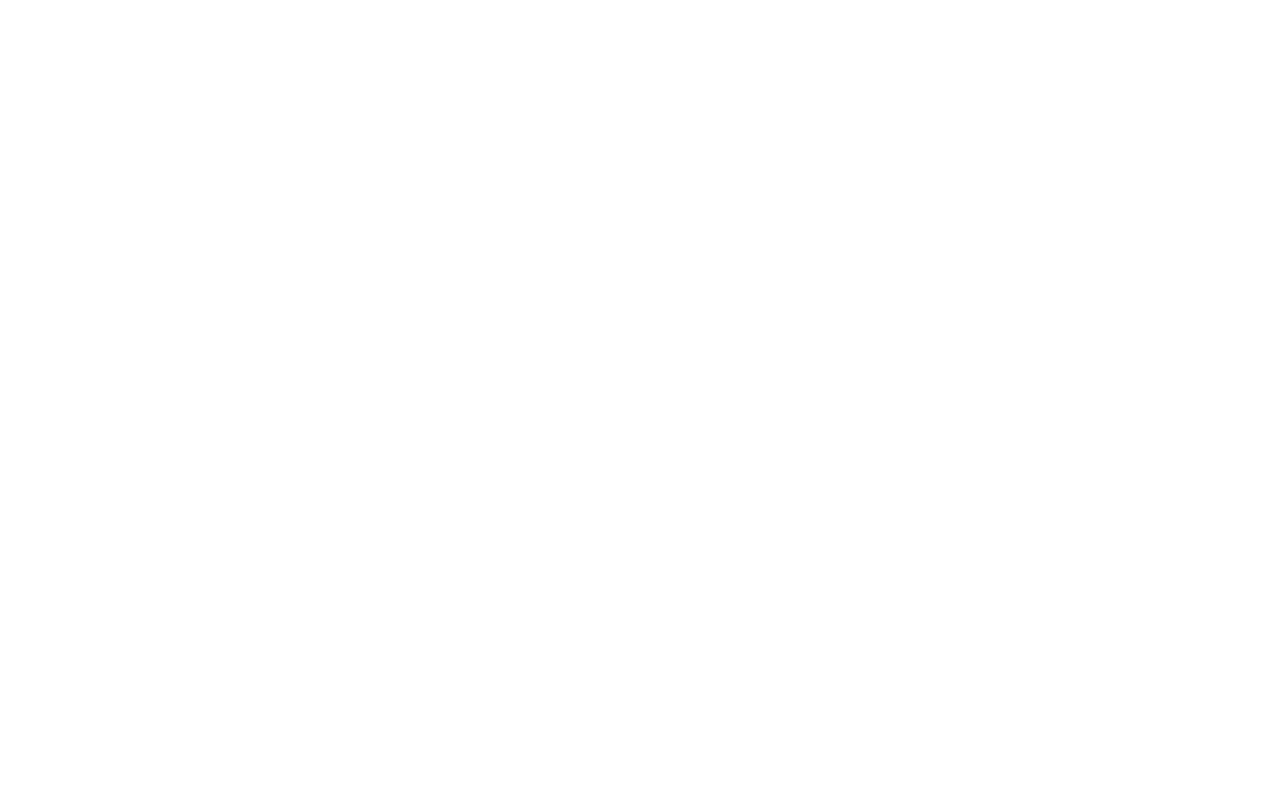
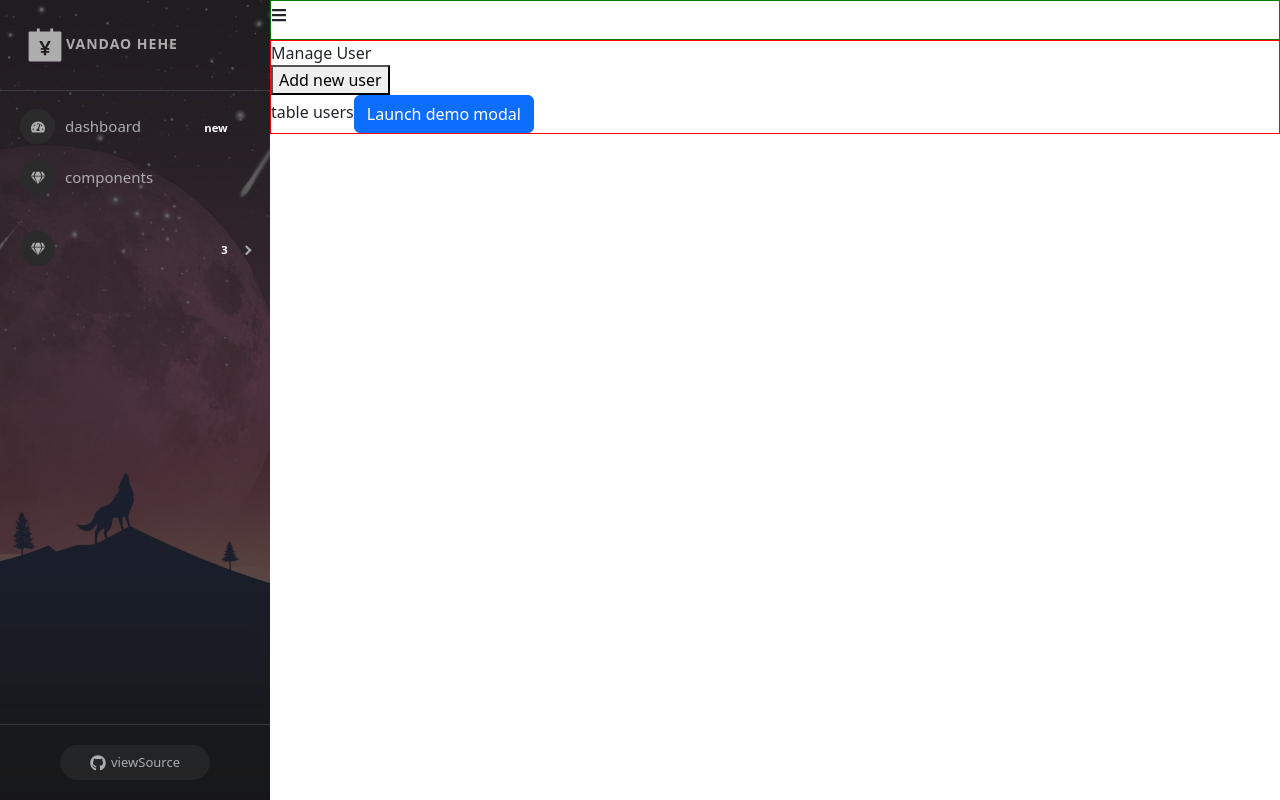
Before and after one commit to VuVanDao/ReactHook, a React (Create React App) app: page /admins/manage-users in a window 1280 px wide. Before the commit this address had no page. Built offline with nearby package versions, Linux system fonts and the light colour scheme.

Commit message:
create-modal

```diff
--- a/package.json
+++ b/package.json
@@ -6,13 +6,19 @@
     "@testing-library/jest-dom": "5.16.4",
     "@testing-library/react": "13.3.0",
     "@testing-library/user-event": "13.5.0",
+    "axios": "0.27.2",
     "bootstrap": "^5.3.3",
     "react": "18.2.0",
     "react-bootstrap": "2.4.0",
     "react-dom": "18.2.0",
+    "react-icons": "4.4.0",
+    "react-intl": "^6.8.1",
+    "react-paginate": "8.1.3",
+    "react-pro-sidebar": "0.7.1",
     "react-redux": "8.0.1",
     "react-router-dom": "6.3.0",
     "react-scripts": "5.0.1",
+    "react-toastify": "9.0.7",
     "redux": "4.2.0",
     "redux-devtools-extension": "2.13.9",
     "redux-thunk": "2.4.1",
--- /dev/null
+++ b/src/components/Admins/Content/DashBoard.js
@@ -0,0 +1,4 @@
+const DashBoard = (props) => {
+  return <div>DashBoard</div>;
+};
+export default DashBoard;
--- /dev/null
+++ b/src/components/Admins/Content/ManageUser.js
@@ -0,0 +1,19 @@
+import ModalCreateUser from "./ModalCreateUser";
+
+const ManageUser = (props) => {
+  return (
+    <div className="manage-user-container">
+      <div className="title">Manage User</div>
+      <div className="users-content">
+        <div>
+          <button>Add new user</button>
+        </div>
+        <div>
+          table users
+          <ModalCreateUser />
+        </div>
+      </div>
+    </div>
+  );
+};
+export default ManageUser;
--- /dev/null
+++ b/src/components/Admins/Content/ModalCreateUser.js
@@ -0,0 +1,70 @@
+import { useState } from "react";
+import Button from "react-bootstrap/Button";
+import Modal from "react-bootstrap/Modal";
+
+const ModalCreateUser = () => {
+  const [show, setShow] = useState(false);
+
+  const handleClose = () => setShow(false);
+  const handleShow = () => setShow(true);
+
+  return (
+    <>
+      <Button variant="primary" onClick={handleShow}>
+        Launch demo modal
+      </Button>
+
+      <Modal show={show} onHide={handleClose} size="xl" backdrop="static">
+        <Modal.Header closeButton>
+          <Modal.Title>Add new user</Modal.Title>
+        </Modal.Header>
+        <Modal.Body>
+          <form className="row g-3">
+            <div className="col-md-6">
+              <label className="form-label">Email</label>
+              <input type="email" className="form-control" />
+            </div>
+            <div className="col-md-6">
+              <label className="form-label">Password</label>
+              <input type="password" className="form-control" />
+            </div>
+
+            <div className="col-md-6">
+              <label className="form-label">UserName</label>
+              <input type="text" className="form-control" />
+            </div>
+            <div className="col-md-4">
+              <label className="form-label">Role</label>
+              <select id="inputState" className="form-select">
+                <option selected value="USER">
+                  USER...
+                </option>
+                <option value="ADMIN">ADMIN...</option>
+                <option>...</option>
+              </select>
+            </div>
+
+            <div className="col-12">
+              <div className="form-check">
+                <input className="form-check-input" type="checkbox" />
+                <label className="form-check-label">Check me out</label>
+              </div>
+            </div>
+            <div className="col-md-12">
+              <label className="form-label">Image</label>
+            </div>
+          </form>
+        </Modal.Body>
+        <Modal.Footer>
+          <Button variant="secondary" onClick={handleClose}>
+            Close
+          </Button>
+          <Button variant="primary" onClick={handleClose}>
+            Save
+          </Button>
+        </Modal.Footer>
+      </Modal>
+    </>
+  );
+};
+export default ModalCreateUser;
--- /dev/null
+++ b/src/components/Admins/SideBar.js
@@ -0,0 +1,110 @@
+import React from "react";
+import { useIntl } from "react-intl";
+import { Link } from "react-router-dom";
+import {
+  ProSidebar,
+  Menu,
+  MenuItem,
+  SubMenu,
+  SidebarHeader,
+  SidebarFooter,
+  SidebarContent,
+} from "react-pro-sidebar";
+import {
+  FaTachometerAlt,
+  FaGem,
+  FaList,
+  FaGithub,
+  FaRegLaughWink,
+  FaHeart,
+} from "react-icons/fa";
+import sidebarBg from "../../assets/bg2.jpg";
+import "react-pro-sidebar/dist/css/styles.css";
+import { AiFillAccountBook } from "react-icons/ai";
+import "./SideBar.scss";
+const SideBar = ({ image, collapsed, toggled, handleToggleSidebar }) => {
+  return (
+    <>
+      <ProSidebar
+        image={sidebarBg}
+        // rtl={rtl}
+        collapsed={collapsed}
+        toggled={toggled}
+        breakPoint="md"
+        onToggle={handleToggleSidebar}
+      >
+        <SidebarHeader>
+          <div
+            style={{
+              padding: "24px",
+              textTransform: "uppercase",
+              fontWeight: "bold",
+              fontSize: 14,
+              letterSpacing: "1px",
+              overflow: "hidden",
+              textOverflow: "ellipsis",
+              whiteSpace: "nowrap",
+            }}
+          >
+            <AiFillAccountBook size={"3em"} />
+            VanDao HeHe
+          </div>
+        </SidebarHeader>
+
+        <SidebarContent>
+          <Menu iconShape="circle">
+            <MenuItem
+              icon={<FaTachometerAlt />}
+              suffix={<span className="badge red">new</span>}
+            >
+              dashboard
+              <Link to="/admins" />
+            </MenuItem>
+            <MenuItem icon={<FaGem />}>components</MenuItem>
+          </Menu>
+          <Menu iconShape="circle">
+            <SubMenu
+              suffix={<span className="badge yellow">3</span>}
+              withSuffix
+              icon={<FaGem />}
+            >
+              <MenuItem>
+                Quản lí User <Link to="/admins/manage-users" />
+              </MenuItem>
+              <MenuItem> Quản lí Bài Quiz</MenuItem>
+              <MenuItem> Quản lí Câu hỏi</MenuItem>
+            </SubMenu>
+          </Menu>
+        </SidebarContent>
+
+        <SidebarFooter style={{ textAlign: "center" }}>
+          <div
+            className="sidebar-btn-wrapper"
+            style={{
+              padding: "20px 24px",
+            }}
+          >
+            <a
+              href="https://github.com/VuVanDao"
+              target="_blank"
+              className="sidebar-btn"
+              rel="noopener noreferrer"
+            >
+              <FaGithub />
+              <span
+                style={{
+                  whiteSpace: "nowrap",
+                  textOverflow: "ellipsis",
+                  overflow: "hidden",
+                }}
+              >
+                viewSource
+              </span>
+            </a>
+          </div>
+        </SidebarFooter>
+      </ProSidebar>
+    </>
+  );
+};
+export default SideBar;
--- /dev/null
+++ b/src/components/Admins/SideBar.scss
@@ -0,0 +1,29 @@
+$highlight-color: #dee2ec;
+.sidebar-btn-wrapper {
+  display: flex;
+  align-items: center;
+  justify-content: center;
+  .sidebar-btn {
+    transition: width 0.3s;
+    width: 150px;
+    padding: 1px 15px;
+    border-radius: 40px;
+    background: rgba(255, 255, 255, 0.05);
+    color: #adadad;
+    text-decoration: none;
+    margin: 0 auto;
+    height: 35px;
+    display: flex;
+    align-items: center;
+    justify-content: center;
+    text-overflow: ellipsis;
+    overflow: hidden;
+    span {
+      margin-left: 5px;
+      font-size: 13px;
+    }
+    &:hover {
+      color: $highlight-color;
+    }
+  }
+}
--- a/src/components/Admins/admin.js
+++ b/src/components/Admins/admin.js
@@ -1,4 +1,26 @@
+import { useState } from "react";
+import SideBar from "./SideBar";
+import "./admin.scss";
+import { FaHeart, FaBars } from "react-icons/fa";
+import { Link, Outlet } from "react-router-dom";
+
 const Admin = () => {
-  return <div>Admin components</div>;
+  const [collapsed, setCollapsed] = useState(false);
+
+  return (
+    <div className="admin-container">
+      <div className="admin-sidebar">
+        <SideBar collapsed={collapsed} />
+      </div>
+      <div className="admin-content">
+        <div className="admin-header">
+          <FaBars onClick={() => setCollapsed(!collapsed)} />
+        </div>
+        <div className="admin-main">
+          <Outlet />
+        </div>
+      </div>
+    </div>
+  );
 };
 export default Admin;
--- /dev/null
+++ b/src/components/Admins/admin.scss
@@ -0,0 +1,21 @@
+.admin-container {
+  display: flex;
+  .admin-sidebar {
+    .pro-sidebar {
+      height: 100vh !important;
+    }
+  }
+  .admin-content {
+    width: 100%;
+    .admin-header {
+      height: 40px;
+      border: 1px solid green;
+    }
+    .admin-main {
+      border: 1px solid red;
+    }
+  }
+}
+.pro-sidebar {
+  height: 100vh;
+}
--- a/src/index.js
+++ b/src/index.js
@@ -9,6 +9,8 @@
 import User from "./components/Users/user";
 import Admin from "./components/Admins/admin";
 import HomePage from "./components/Home/HomePage";
+import ManageUser from "./components/Admins/Content/ManageUser";
+import DashBoard from "./components/Admins/Content/DashBoard";
 const root = ReactDOM.createRoot(document.getElementById("root"));
 root.render(
   <Provider store={store}>
@@ -18,7 +20,10 @@
           <Route path="/" element={<App />}>
             <Route index element={<HomePage />} />
             <Route path="users" element={<User />} />
-            <Route path="admins" element={<Admin />} />
+          </Route>
+          <Route path="admins" element={<Admin />}>
+            <Route index element={<DashBoard />} />
+            <Route path="manage-users" element={<ManageUser />} />
           </Route>
         </Routes>
       </BrowserRouter>
```
Also changed, not shown: src/assets/bg2.jpg (added), 1 other file (tests, documents, lock files or other folders).
